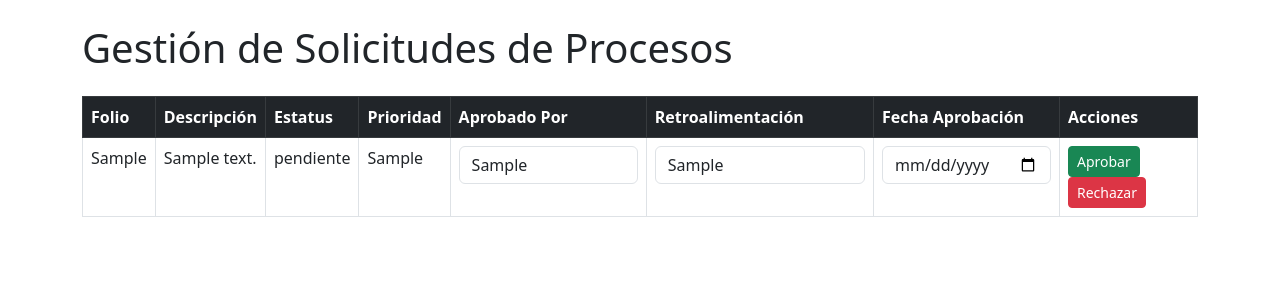
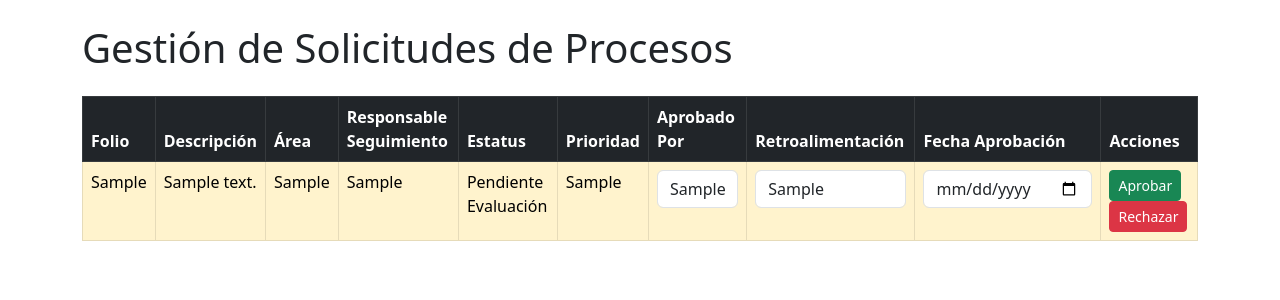
Before and after one commit to manyquesada/Gestor-de-procesos-, a Flask app: page /gestionSolicitudes in a window 1280 px wide. Shown: the top 300 px of the page. Run offline with Flask 3, Linux system fonts and the light colour scheme; tables that the repository leaves empty hold one stand-in row (values such as "Sample post").

Commit message:
Mejora de Gestion de solicitudes

```diff
--- a/main.py
+++ b/main.py
@@ -2,6 +2,7 @@ from flask import Flask, render_template, request, redirect, url_for
 from modelo.dao import db, Solicitud
 from datetime import datetime
 import uuid
+from datetime import datetime, timedelta
 
 app = Flask(__name__)
 app.config['SQLALCHEMY_DATABASE_URI'] = 'mysql+pymysql://root:root@localhost/gestor_procesos'
@@ -32,10 +33,29 @@ def registrar_solicitud():
     nueva.agregar()
     return redirect(url_for('gestion_solicitudes'))
 
+
+def dias_habiles_entre(fecha_inicio, fecha_fin):
+    dias = 0
+    while fecha_inicio < fecha_fin:
+        if fecha_inicio.weekday() < 5:  # Lunes a viernes
+            dias += 1
+        fecha_inicio += timedelta(days=1)
+    return dias
+
 @app.route('/gestionSolicitudes')
 def gestion_solicitudes():
     solicitudes = Solicitud.query.order_by(Solicitud.fecha_creacion.desc()).all()
+    hoy = datetime.now().date()
+
+    for solicitud in solicitudes:
+        if solicitud.estatus == 'pendiente' and solicitud.fecha_creacion:
+            dias = dias_habiles_entre(solicitud.fecha_creacion.date(), hoy)
+            if dias > 3:
+                solicitud.estatus = 'Pendiente Evaluación'
+
+    db.session.commit()
     return render_template('gestion_solicitudes.html', solicitudes=solicitudes)
+
 
 @app.route('/actualizarSolicitud', methods=['POST'])
 def actualizar_solicitud():
@@ -50,6 +70,13 @@ def actualizar_solicitud():
             fecha_aprobacion = request.form.get(f'fecha_aprobacion_{sid}')
             solicitud.fecha_aprobacion = datetime.strptime(fecha_aprobacion, '%Y-%m-%d') if fecha_aprobacion else None
             solicitud.estatus = 'aprobada' if 'aprobar' in accion else 'rechazada'
+
+            if 'rechazar' in accion:
+                solicitud.estatus = 'rechazada'
+                solicitud.aprobado_por = 'rechazado'
+
+
+
     db.session.commit()
     return redirect(url_for('gestion_solicitudes'))
 
--- a/templates/gestion_solicitudes.html
+++ b/templates/gestion_solicitudes.html
@@ -13,6 +13,8 @@
                 <tr>
                     <th>Folio</th>
                     <th>Descripción</th>
+                    <th>Área</th>
+                    <th>Responsable Seguimiento</th>
                     <th>Estatus</th>
                     <th>Prioridad</th>
                     <th>Aprobado Por</th>
@@ -23,14 +25,19 @@
             </thead>
             <tbody>
                 {% for solicitud in solicitudes %}
-                <tr>
+                <tr class="
+                    {% if solicitud.estatus == 'rechazada' %}table-danger
+                    {% elif solicitud.estatus == 'Pendiente Evaluación' %}table-warning
+                    {% endif %}">
                     <td>{{ solicitud.folio }}</td>
                     <td>{{ solicitud.descripcion }}</td>
+                    <td>{{ solicitud.tipo_area }}</td>
+                    <td>{{ solicitud.responsable_seguimiento }}</td>
                     <td>{{ solicitud.estatus }}</td>
                     <td>{{ solicitud.prioridad }}</td>
                     <td>
                         <input type="text" name="aprobado_por_{{ solicitud.id_solicitud }}" class="form-control"
-                               value="{{ solicitud.aprobado_por or '' }}">
+                               value="{% if solicitud.estatus == 'rechazada' %}rechazado{% else %}{{ solicitud.aprobado_por or '' }}{% endif %}">
                     </td>
                     <td>
                         <input type="text" name="retroalimentacion_{{ solicitud.id_solicitud }}" class="form-control"
```
